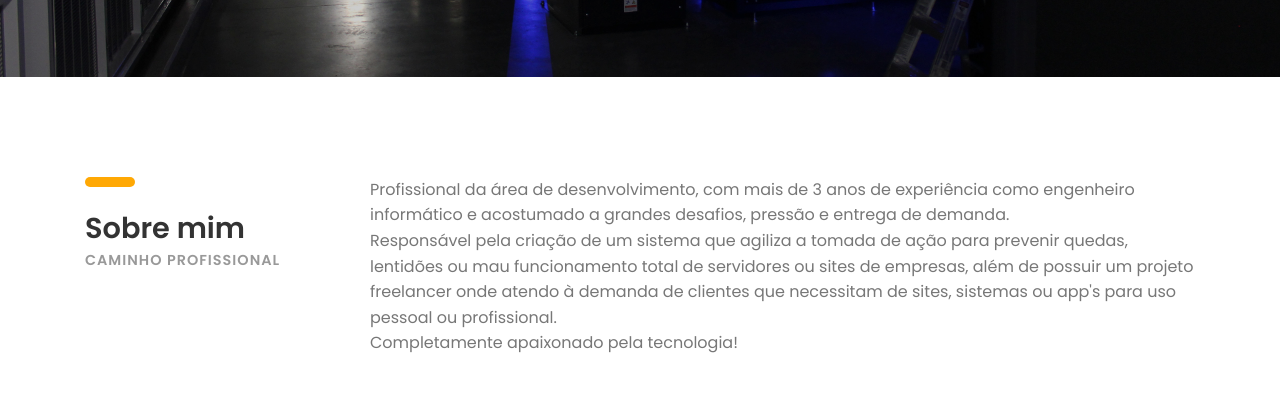
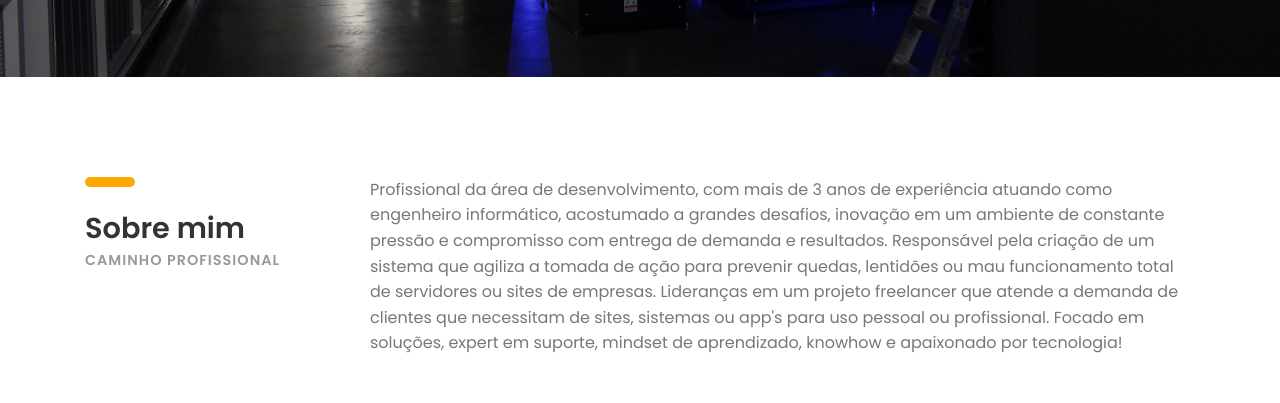
Before and after one commit to pablo-iii/pablo-iii.github.io, a plain HTML site: page portugues.html in a window 1280 px wide. Shown: the part 548-951 px from the top of the page. Drawn offline with Linux system fonts and the light colour scheme; files whose address does not match are found by name.

Commit message:
Update portugues.html

```diff
--- a/portugues.html
+++ b/portugues.html
@@ -114,9 +114,9 @@
 				</div><!-- col-sm-3 -->
 				<div class="col-sm-12 col-md-9">
 					<p class="margin-b-50">
-						Profissional da área de desenvolvimento, com mais de 3 anos de experiência como engenheiro informático e acostumado a grandes desafios, pressão e entrega de demanda.<br>
-						Responsável pela criação de um sistema que agiliza a tomada de ação para prevenir quedas, lentidões ou mau funcionamento total de servidores ou sites de empresas, além de possuir um projeto freelancer onde atendo à demanda de clientes que necessitam de sites, sistemas ou app's para uso pessoal ou profissional.<br>
-						Completamente apaixonado pela tecnologia!<br>
+						Profissional da área de desenvolvimento, com mais de 3 anos de experiência atuando como  engenheiro informático, acostumado a grandes desafios, inovação em um ambiente de constante pressão e compromisso com entrega de demanda e resultados.
+						Responsável pela criação de um sistema que agiliza a tomada de ação para prevenir quedas, lentidões ou mau funcionamento total de servidores ou sites de empresas. Lideranças em um projeto freelancer que atende a  demanda de clientes que necessitam de sites, sistemas ou app's para uso pessoal ou profissional.
+						Focado em soluções, expert em suporte, mindset de aprendizado,  knowhow e apaixonado por tecnologia!<br>
 					</p>
 
 					<div class="row">
@@ -225,7 +225,7 @@
 					</div>
 
 					<div class="experience margin-b-50">
-						<h4><b>EPython developer (freelance)</b></h4>
+						<h4><b>Desenvolvedor Python (freelance)</b></h4>
 						<h5 class="font-yellow"><b>PyRate Enterprise</b></h5>
 						<h6 class="font-lite-black margin-t-10">JANEIRO 2018 - ATUALMENTE</h6>
 						<p class="margin-tb-30">
```
